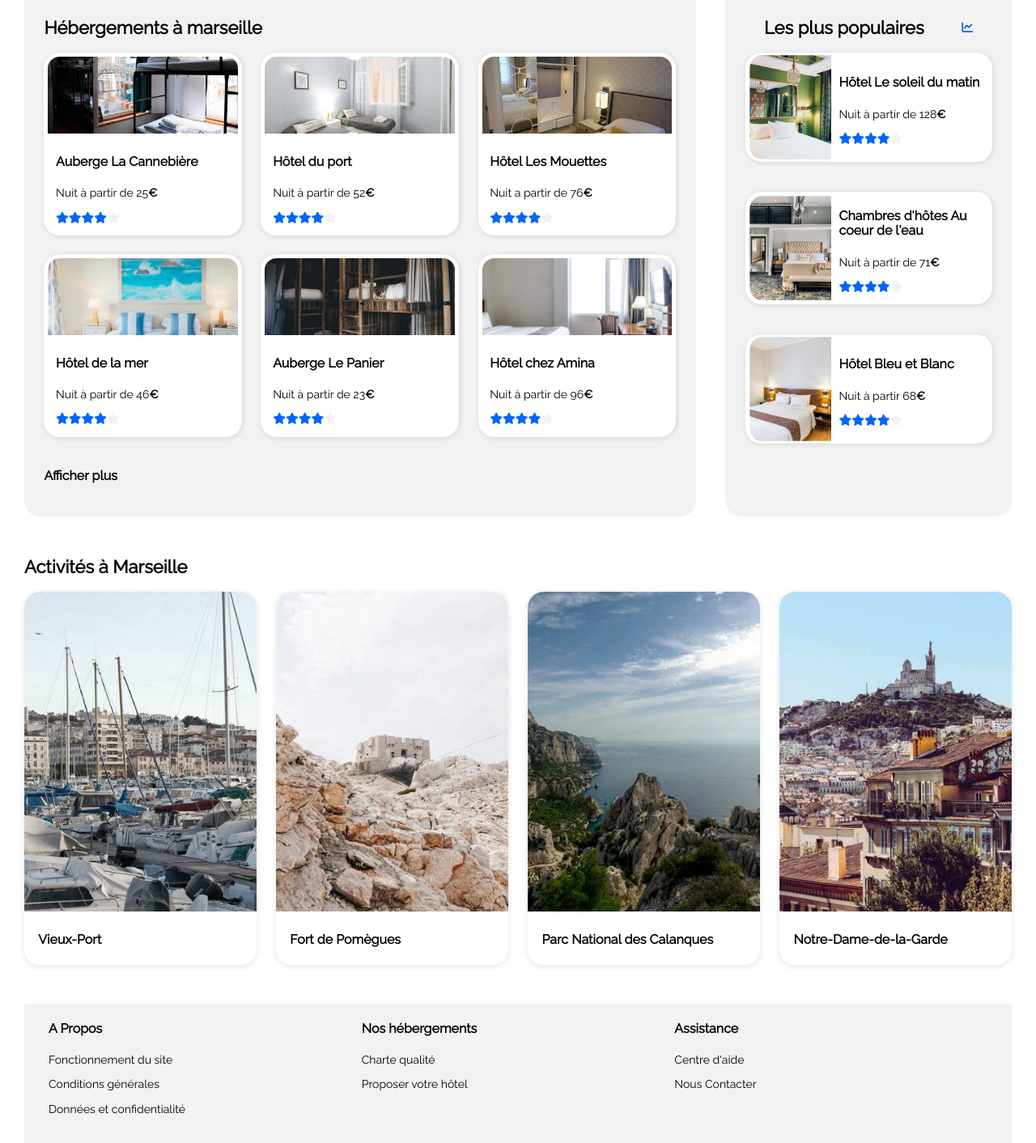
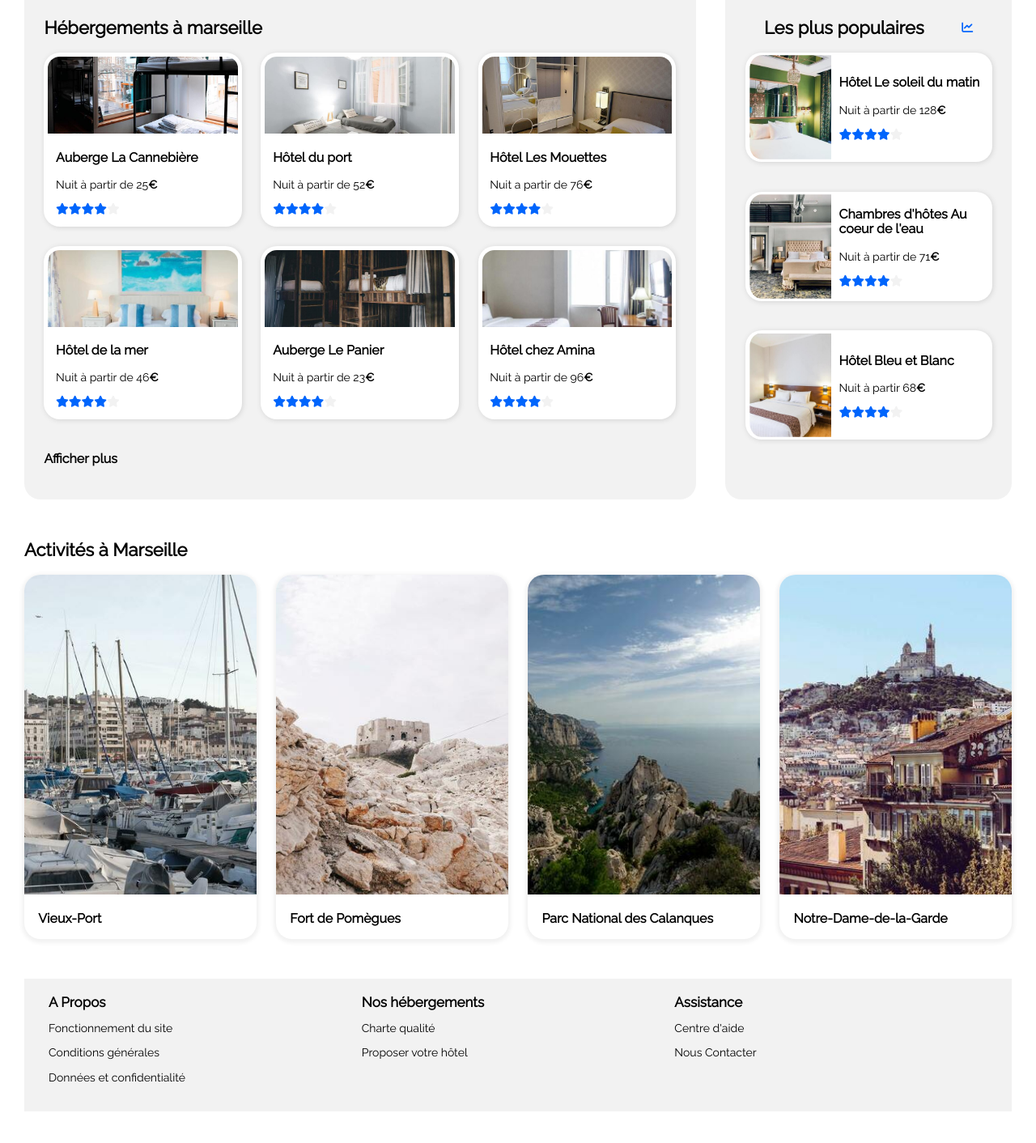
Before and after one commit to ZackKa/OpenClassroomsProjet2, a plain HTML site: page index.html in a window 1280 px wide. Shown: the part 316-1728 px from the top of the page at 81% size. After the commit the page ends 1689 px from the top, so only its background shows below. Drawn offline with Linux system fonts and the light colour scheme.

Commit message:
changement h4 en h3 et changement variable couleur

```diff
--- a/css/style.css
+++ b/css/style.css
@@ -4,6 +4,7 @@
     --color-principal: #0065FC;
     --color-secondary: #DEEBFF;
     --color-tertiary: #F2F2F2;
+    --color-shadow: lightgrey;
 }
 
 *{
@@ -80,8 +81,8 @@ form{
 
 .champslieu:focus{
     outline:  none;
-    border-bottom: 1px solid #0065FC;
-    border-top: 1px solid #0065FC;
+    border-bottom: 1px solid var(--color-principal);
+    border-top: 1px solid var(--color-principal);
 }
 
 .champslieu:focus + p{
@@ -190,7 +191,9 @@ form{
                                                 /**  CASE HEBERGEMENTS  **/
 
                             /** case hebergements à marseille**/
-
+h3{
+    font-size: 16px;
+}
 .etoilegrise{
     color: var(--color-tertiary);
 }
@@ -233,7 +236,7 @@ main h2{
     height: auto;
     background-color: white;
     border-radius: 20px;
-    box-shadow: 1px 1px 6px lightgrey;
+    box-shadow: 1px 1px 6px var(--color-shadow);
     transition: transform 500ms;
 }
 
@@ -293,7 +296,7 @@ main h2{
     align-items: center;
     background-color: white;
     border-radius: 20px;
-    box-shadow: 1px 1px 6px lightgrey;
+    box-shadow: 1px 1px 6px var(--color-shadow);
     transition: transform 500ms;
 }
 
@@ -367,10 +370,16 @@ footer{
     background-color: var(--color-tertiary);
     padding-bottom: 20px;
     margin: 0 30px;
+    padding-top: 20px;
 }
 
 footer> div {
     flex: 1;
+}
+
+footer span{
+    font-size: 17px;
+    font-weight: bold;
 }
 
 
@@ -387,8 +396,8 @@ footer> div {
 }
 
 .chargement .charge .loader {
-    border: 16px solid #f3f3f3;
-    border-top: 16px solid #3498db;
+    border: 16px solid white;
+    border-top: 16px solid var(--color-principal);
     border-radius: 50%;
     width: 250px;
     height: 250px;
@@ -554,7 +563,7 @@ footer> div {
     }
     #imgpopulaire> .photo2{
         margin-bottom: 4%;
-        box-shadow: 1px 1px 5px 2px lightgrey;
+        box-shadow: 1px 1px 5px 2px var(--color-shadow);
     }
     #bloc1{
         flex-direction: column;
--- a/index.html
+++ b/index.html
@@ -87,7 +87,7 @@
                             </div>
                             <div class="descriptionp11">
                                 <div>
-                                    <h4>Auberge La Cannebière</h4>
+                                    <h3>Auberge La Cannebière</h3>
                                 </div>
                                 <div>
                                     <p>Nuit à partir de 25<span class="euro">€</span></p>
@@ -103,7 +103,7 @@
                             </div>
                             <div class="descriptionp11">
                                 <div>
-                                    <h4>Hôtel du port</h4>
+                                    <h3>Hôtel du port</h3>
                                 </div>
                                 <div>
                                     <p>Nuit à partir de 52<span class="euro">€</span></p>
@@ -119,7 +119,7 @@
                             </div>
                             <div class="descriptionp11">
                                 <div>
-                                    <h4>Hôtel Les Mouettes</h4>
+                                    <h3>Hôtel Les Mouettes</h3>
                                 </div>
                                 <div>
                                     <p>Nuit a partir de 76<span class="euro">€</span></p>
@@ -135,7 +135,7 @@
                             </div>
                             <div class="descriptionp11">
                                 <div>
-                                    <h4>Hôtel de la mer</h4>
+                                    <h3>Hôtel de la mer</h3>
                                 </div>
                                 <div>
                                     <p>Nuit à partir de 46<span class="euro">€</span></p>
@@ -151,7 +151,7 @@
                             </div>
                             <div class="descriptionp11">
                                 <div>
-                                    <h4>Auberge Le Panier</h4>
+                                    <h3>Auberge Le Panier</h3>
                                 </div>
                                 <div>
                                     <p>Nuit à partir de 23<span class="euro">€</span></p>
@@ -167,7 +167,7 @@
                             </div>
                             <div class="descriptionp11">
                                 <div>
-                                    <h4>Hôtel chez Amina</h4>
+                                    <h3>Hôtel chez Amina</h3>
                                 </div>
                                 <div>
                                     <p>Nuit à partir de 96<span class="euro">€</span></p>
@@ -192,7 +192,7 @@
                                 </div>
                                 <div class="descriptionp22">
                                     <div>
-                                        <h4>Hôtel Le soleil du matin</h4>
+                                        <h3>Hôtel Le soleil du matin</h3>
                                     </div>
                                     <div>
                                         <p>Nuit à partir de 128<span class="euro">€</span></p>
@@ -208,7 +208,7 @@
                                 </div>
                                 <div class="descriptionp22">
                                     <div>
-                                        <h4>Chambres d'hôtes Au coeur de l'eau</h4>
+                                        <h3>Chambres d'hôtes Au coeur de l'eau</h3>
                                     </div>
                                     <div>
                                         <p>Nuit à partir de 71<span class="euro">€</span></p>
@@ -224,7 +224,7 @@
                                 </div>
                                 <div class="descriptionp22">
                                     <div>
-                                        <h4>Hôtel Bleu et Blanc</h4>
+                                        <h3>Hôtel Bleu et Blanc</h3>
                                     </div>
                                     <div>
                                         <p>Nuit à partir 68<span class="euro">€</span></p>
@@ -247,25 +247,25 @@
                     <div class="bloc2">
                         <img src="images/activites/4_small/reno-laithienne-QUgJhdY5Fyk-unsplash.jpg" alt="Vieux port">
                         <div class="titreactivite">
-                            <h4>Vieux-Port</h4>
+                            <h3>Vieux-Port</h3>
                         </div>
                     </div>
                     <div class="bloc2">
                         <img src="images/activites/4_small/paul-hermann-QFTrLdQIRhI-unsplash.jpg" alt="Fort de Pomègues">
                         <div class="titreactivite">
-                            <h4>Fort de Pomègues</h4>
+                            <h3>Fort de Pomègues</h3>
                         </div>
                     </div>
                     <div class="bloc2">
                         <img src="images/activites/4_small/kilyan-sockalingum-NR8-cBCN3aI-unsplash.jpg" alt="Parc National des Calanques">
                         <div class="titreactivite">
-                            <h4>Parc National des Calanques</h4>
+                            <h3>Parc National des Calanques</h3>
                         </div>
                     </div>
                     <div class="bloc2">
                         <img src="images/activites/4_small/florian-wehde-xW9e8gdotxI-unsplash.jpg" alt="Notre-Dame-de-la-Garde">
                         <div class="titreactivite">
-                            <h4>Notre-Dame-de-la-Garde</h4>
+                            <h3>Notre-Dame-de-la-Garde</h3>
                         </div>
                     </div>
                 </div>
@@ -277,18 +277,18 @@
         <!-- Pied de page -->
         <footer>
             <div>
-                <h4>A Propos</h4>
+                <span>A Propos</span>
                 <p>Fonctionnement du site</p>
                 <p>Conditions générales</p>
                 <p>Données et confidentialité</p>
             </div>
             <div>
-                <h4>Nos hébergements</h4>
+                <span>Nos hébergements</span>
                 <p>Charte qualité</p>
                 <p>Proposer votre hôtel</p>
             </div>
             <div>
-                <h4>Assistance</h4>
+                <span>Assistance</span>
                 <p>Centre d'aide</p>
                 <p>Nous Contacter</p>
             </div>
```
